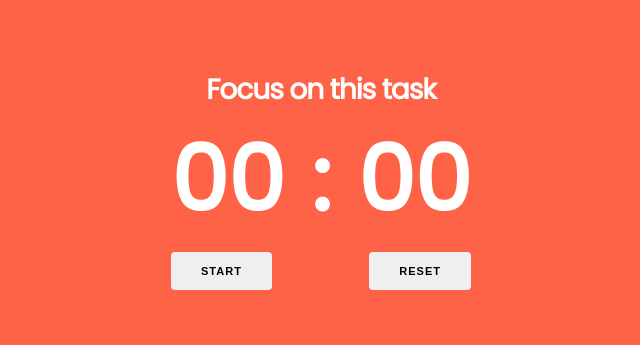
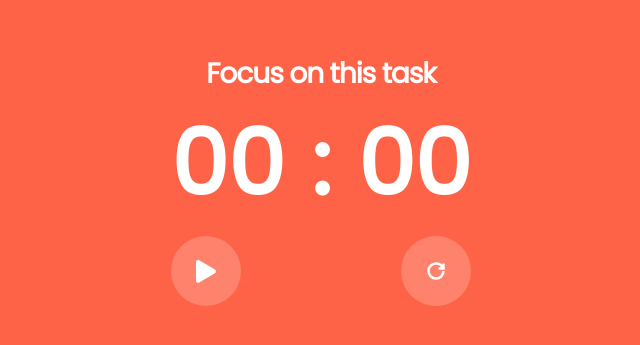
Before and after one commit to aiibe/timer, a React (Vite) app: page / in a window 1280 px wide. Shown: the part 219-564 px from the top of the page, without its empty margins (319-959 px from the left). Built offline with nearby package versions, Linux system fonts and the light colour scheme.

Commit message:
added icons

```diff
--- a/src/com/App.jsx
+++ b/src/com/App.jsx
@@ -1,4 +1,5 @@
 import React from 'react'
+import { Play, Reset, Pause } from '../icons'
 
 export default function App() {
 	return (
@@ -12,8 +13,12 @@ export default function App() {
 				<div className='seconds'>00</div>
 			</div>
 			<div className='controls'>
-				<button>Start</button>
-				<button>Reset</button>
+				<button className='button-rounded'>
+					<Play className='icon-button' />
+				</button>
+				<button className='button-rounded'>
+					<Reset className='icon-button' />
+				</button>
 			</div>
 		</div>
 	)
--- /dev/null
+++ b/src/icons/index.js
@@ -0,0 +1,41 @@
+import React from 'react'
+
+function _play(props) {
+	return (
+		<svg viewBox='0 0 448 512' {...props}>
+			<path
+				d='M424.4 214.7L72.4 6.6C43.8-10.3 0 6.1 0 47.9V464c0 37.5 40.7 60.1 72.4 41.3l352-208c31.4-18.5 31.5-64.1 0-82.6z'
+				stroke='none'
+			/>
+		</svg>
+	)
+}
+
+function _reset(props) {
+	return (
+		<svg viewBox='0 0 24 24' {...props}>
+			<path
+				fill='none'
+				stroke='#fff'
+				strokeWidth={3}
+				d='M20 8c-1.403-2.96-4.463-5-8-5a9 9 0 100 18h0a9 9 0 009-9m0-9v6h-6'
+			/>
+		</svg>
+	)
+}
+
+function _pause(props) {
+	return (
+		<svg viewBox='0 0 512 512' {...props}>
+			<path
+				d='M199.9 416h-63.8c-4.5 0-8.1-3.6-8.1-8V104c0-4.4 3.6-8 8.1-8h63.8c4.5 0 8.1 3.6 8.1 8v304c0 4.4-3.6 8-8.1 8zm176 0h-63.8c-4.5 0-8.1-3.6-8.1-8V104c0-4.4 3.6-8 8.1-8h63.8c4.5 0 8.1 3.6 8.1 8v304c0 4.4-3.6 8-8.1 8z'
+				stroke='none'
+			/>
+		</svg>
+	)
+}
+
+const Reset = React.memo(_reset)
+const Play = React.memo(_play)
+const Pause = React.memo(_pause)
+export { Play, Reset, Pause }
--- a/src/scss/style.scss
+++ b/src/scss/style.scss
@@ -15,6 +15,23 @@ body,
 #app {
 	display: flex;
 	background-color: tomato;
+}
+
+.button-rounded {
+	width: 7rem;
+	height: 7rem;
+	padding: 0;
+	position: relative;
+	border-radius: 50%;
+	background-color: rgba(255, 255, 255, 0.2);
+
+	.icon-button {
+		fill: #fff;
+		margin: auto;
+		opacity: 1;
+		stroke: #fff;
+		width: 2rem;
+	}
 }
 
 .clock-frame {
```
